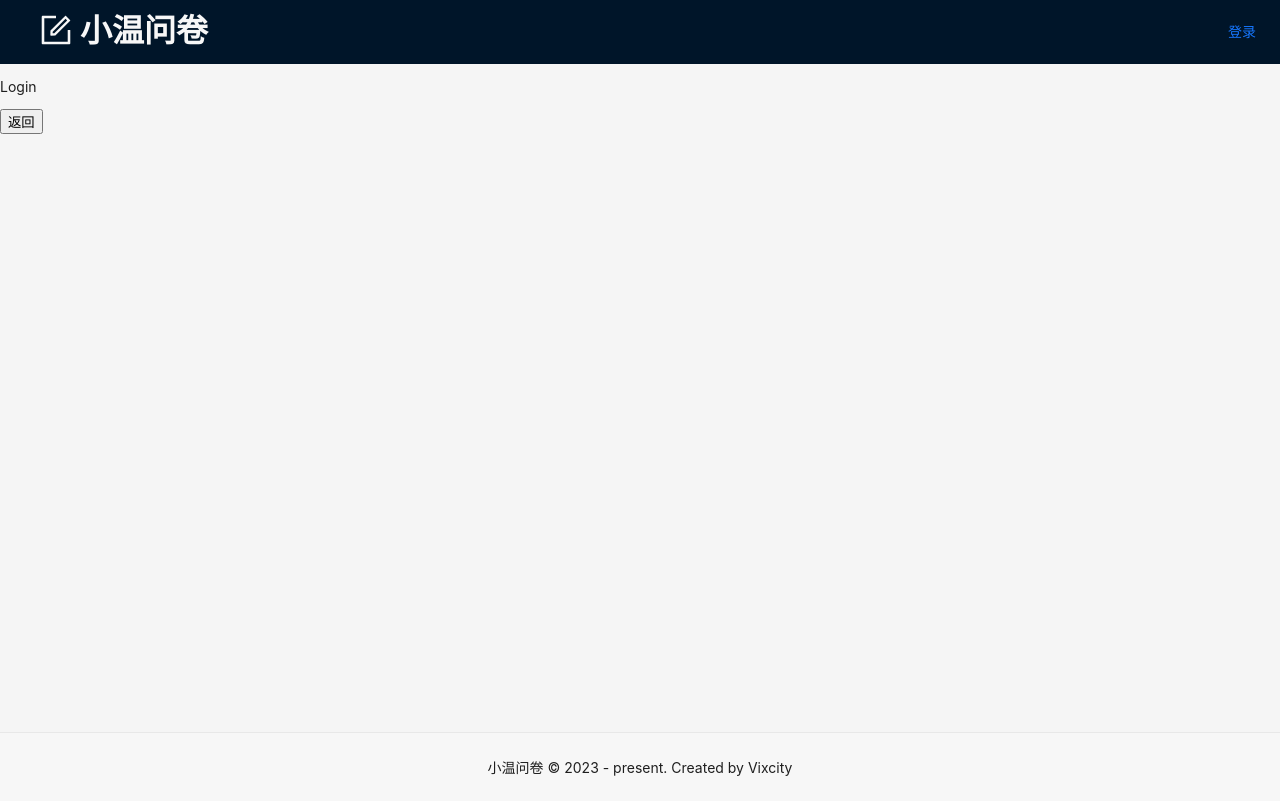
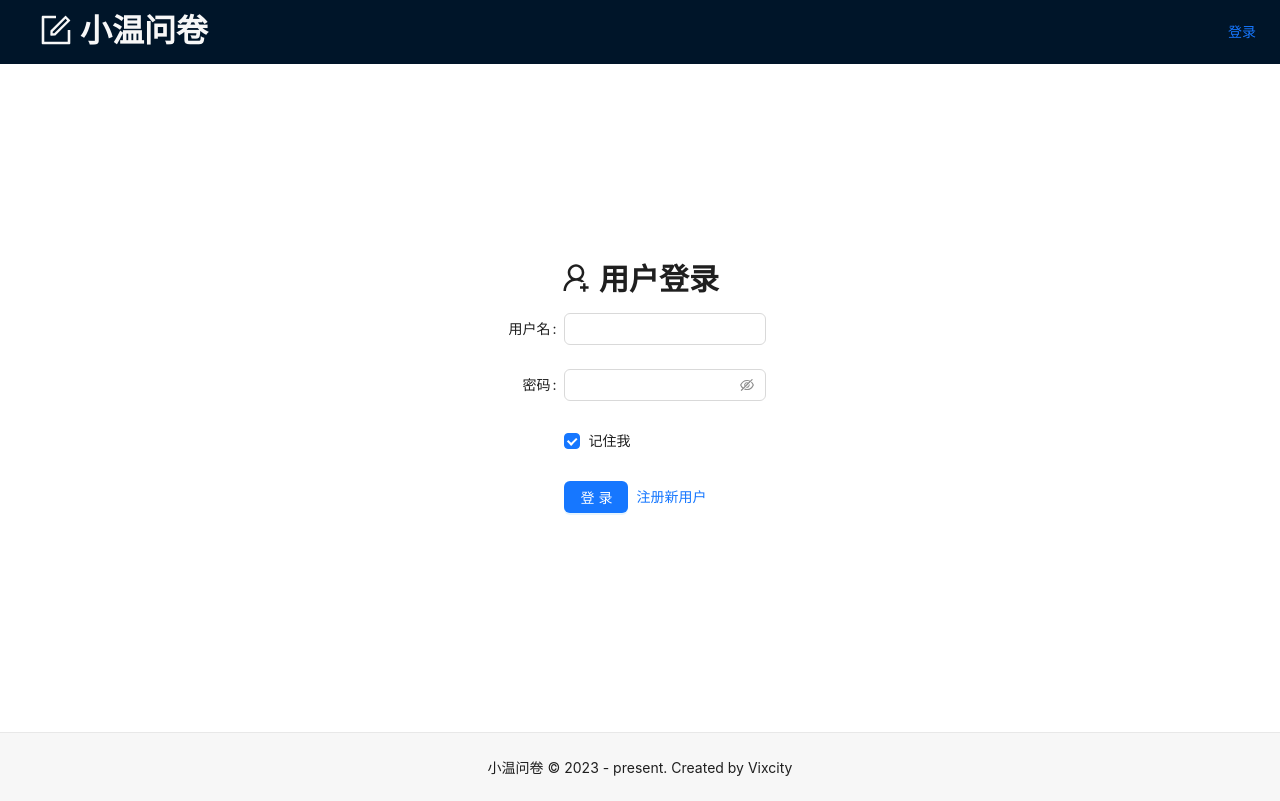
Before and after one commit to Vixcity/react-mock-QuestionnaireStar-project, a React (Create React App) app: page /login in a window 1280 px wide. Built offline with nearby package versions, Linux system fonts and the light colour scheme.

Commit message:
登录页

```diff
--- /dev/null
+++ b/src/pages/Login.module.scss
@@ -0,0 +1,8 @@
+.container {
+  display: flex;
+  min-height: calc(100vh - 64px - 68px);
+  flex-direction: column;
+  justify-content: center;
+  align-items: center;
+  background-color: white;
+}
--- a/src/pages/Login.tsx
+++ b/src/pages/Login.tsx
@@ -1,13 +1,91 @@
-import React, { FC } from "react";
-import { useNavigate } from "react-router-dom";
+import React, { FC, useEffect } from "react";
+import { useNavigate, Link } from "react-router-dom";
+import { Space, Typography, Form, Input, Button, Checkbox } from "antd";
+import { UserAddOutlined } from "@ant-design/icons";
+import styles from "./Login.module.scss";
+import { REGISTER_PATHNAME } from "../router";
+
+const { Title } = Typography;
+const USERNAME_KEY = "USERNAME";
+const PASSWORD_KEY = "PASSWORD";
+
+function rememberUser(username: string, password: string) {
+  localStorage.setItem(USERNAME_KEY, username);
+  localStorage.setItem(PASSWORD_KEY, password);
+}
+
+function deleteUserFromStorage() {
+  localStorage.removeItem(USERNAME_KEY);
+  localStorage.removeItem(PASSWORD_KEY);
+}
+
+function getUserInfoFromStorage() {
+  return {
+    username: localStorage.getItem(USERNAME_KEY),
+    password: localStorage.getItem(PASSWORD_KEY),
+  };
+}
 
 const Login: FC = () => {
-  const nav = useNavigate();
+  // const nav = useNavigate();
+
+  const [form] = Form.useForm();
+
+  useEffect(() => {
+    const { username, password } = getUserInfoFromStorage();
+    form.setFieldsValue({ username, password });
+  }, []);
+
+  const onFinish = (values: any) => {
+    console.log(values);
+    const { username, password, remember } = values || {};
+
+    if (remember) {
+      rememberUser(username, password);
+    } else {
+      deleteUserFromStorage();
+    }
+  };
   return (
-    <div>
-      <p>Login</p>
+    <div className={styles.container}>
       <div>
-        <button onClick={() => nav(-1)}>返回</button>
+        <Space>
+          <Title level={2}>
+            <UserAddOutlined />
+          </Title>
+          <Title level={2}>用户登录</Title>
+        </Space>
+      </div>
+      <div>
+        <Form
+          labelCol={{ span: 6 }}
+          wrapperCol={{ span: 16 }}
+          initialValues={{ remember: true }}
+          onFinish={onFinish}
+          form={form}
+        >
+          <Form.Item label="用户名" name="username">
+            <Input />
+          </Form.Item>
+          <Form.Item label="密码" name="password">
+            <Input.Password />
+          </Form.Item>
+          <Form.Item
+            name="remember"
+            valuePropName="checked"
+            wrapperCol={{ offset: 6, span: 16 }}
+          >
+            <Checkbox>记住我</Checkbox>
+          </Form.Item>
+          <Form.Item wrapperCol={{ offset: 6, span: 16 }}>
+            <Space>
+              <Button type="primary" htmlType="submit">
+                登录
+              </Button>
+              <Link to={REGISTER_PATHNAME}>注册新用户</Link>
+            </Space>
+          </Form.Item>
+        </Form>
       </div>
     </div>
   );
```
